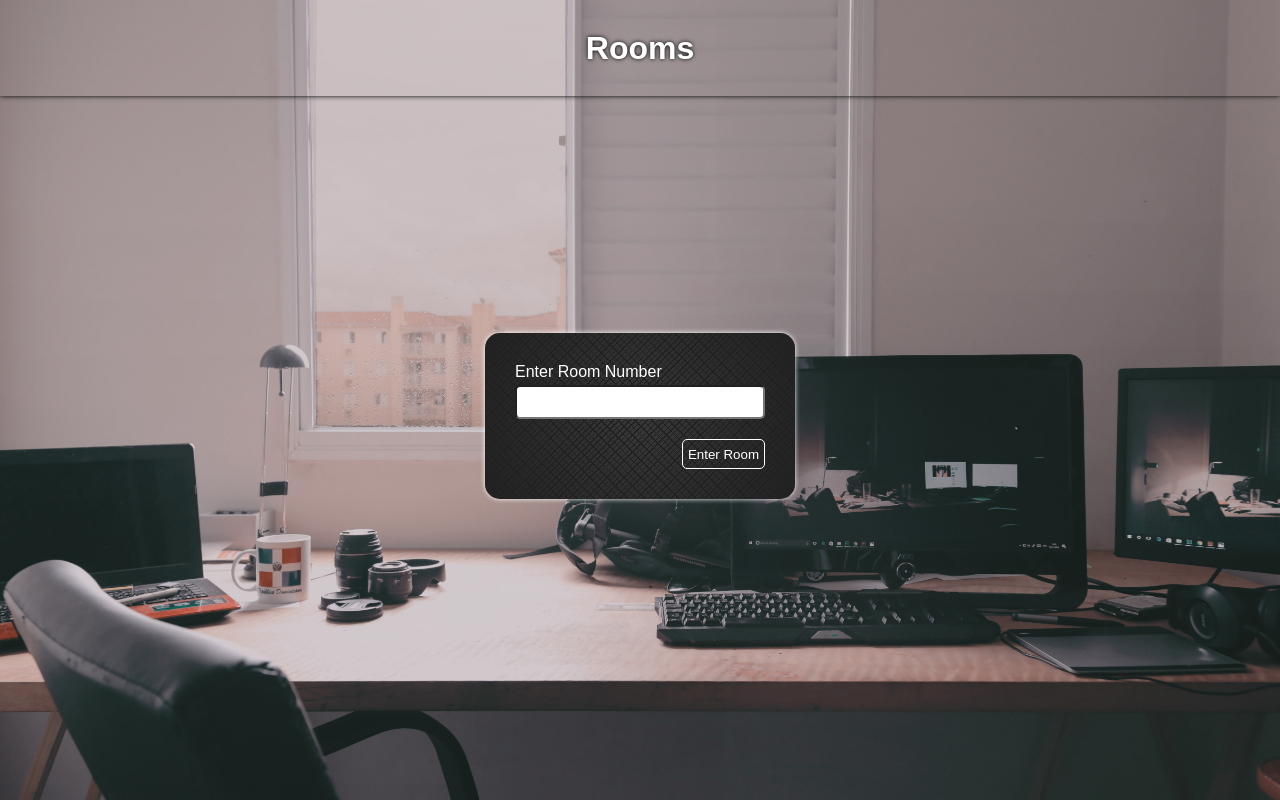
After one commit to ahammed03/Django-Chat-Application, a Django app: page /rooms/ in a window 1280 px wide. The commit adds this page. Run offline with Django 4.2, Linux system fonts and the light colour scheme.

Commit message:
Added Rooms section

```diff
--- /dev/null
+++ b/ChatApplication/home/static/rooms.css
@@ -0,0 +1,77 @@
+*{
+    margin: 0;
+    padding: 0;
+    font-family: Arial, Helvetica, sans-serif;
+}
+body{
+    height: 100vh;
+    width: 100vw;
+    background: url(/static/images/rooms-page-background.jpg) no-repeat center center/cover ;
+
+}
+
+
+.nav-bar{
+    color: white;
+    height: 12vh;
+    width: 100vw;
+    box-shadow: 0 0 5px black;
+    display: flex;
+    justify-content: center;
+    align-items: center;
+
+
+}
+h1{
+    text-shadow: 0 0 4px black;
+}
+.hero-section{
+    height: 80vh;
+    width: 100vw;
+    display: flex;
+    justify-content: center;
+    align-items: center;
+}
+.input-section{
+    padding: 30px;
+    border-radius: 15px;
+    display: flex;
+    flex-direction: column;
+    gap: 20px;
+    width: 250px;
+    box-shadow: 0 0 5px white;
+    background-image: radial-gradient(circle at center center, rgba(33,33,33,0),rgb(33,33,33)),repeating-linear-gradient(135deg, rgb(33,33,33) 0px, rgb(33,33,33) 1px,transparent 1px, transparent 4px),repeating-linear-gradient(45deg, rgb(56,56,56) 0px, rgb(56,56,56) 5px,transparent 5px, transparent 6px),linear-gradient(90deg, rgb(33,33,33),rgb(33,33,33));
+
+}
+.room-number-input{
+    display: flex;
+    flex-direction: column;
+
+}
+label{
+    margin-bottom: 4px;
+    color: white;
+
+}
+.room-number-input input{
+    padding-left: 5px;
+    border-radius: 5px;
+    height: 30px;
+
+}
+
+.btn-box{
+    width: 100%;
+    display: flex;
+    flex-direction: row-reverse;
+}
+
+
+.btn-box button{
+    height: 30px;
+    border: solid 1px white;
+    border-radius: 5px;
+    background: transparent;
+    color: white;
+    padding: 5px;
+}
--- /dev/null
+++ b/ChatApplication/home/templates/rooms.html
@@ -0,0 +1,29 @@
+<!DOCTYPE html>
+<html lang="en">
+<head>
+    <meta charset="UTF-8">
+    <meta name="viewport" content="width=device-width, initial-scale=1.0">
+    <title>Rooms | Project 1</title>
+    {% load static %}
+    <link rel="stylesheet" href="/static/rooms.css">
+</head>
+<body>
+    <div class="nav-bar">
+        <h1>Rooms</h1>
+    </div>
+    <div class="hero-section">
+        <div class="input-section">
+            <div class="room-number-input">
+                <label for="room_id">Enter Room Number</label>
+                <input type="text" id="room_id" >
+            </div>
+            <div class="btn-box">
+                <button id="enter_room_btn">
+                    Enter Room
+                </button>
+            </div>
+        </div>
+    </div>
+
+</body>
+</html>
--- a/ChatApplication/home/urls.py
+++ b/ChatApplication/home/urls.py
@@ -5,10 +5,10 @@ from django.contrib.auth import views as auth_views
 
 urlpatterns = [
     path('',views.index,name='index'),
+    path('rooms/',views.rooms,name='rooms'),
     path('login/',views.user_login,name='login'),
     path('signup/',views.user_signup,name='signup'),
     path('logout/',views.user_logout,name='logout'),
-    path('courses/',views.courses,name='courses'),
     path('password-reset/',views.password_reset,name='password-reset'),
     path('check_email/',views.check_email,name='check_email'),
     path('check_username/',views.check_username,name='check_username'),
--- a/ChatApplication/home/views.py
+++ b/ChatApplication/home/views.py
@@ -22,6 +22,10 @@ def index(request):
 #         'password1': 'dummy_password123',
 #         'password2': 'dummy_password123',
 #     }
+
+
+def rooms(request):
+    return render(request,'rooms.html')
 def user_signup(request):
     if request.method == 'POST':
 
@@ -72,8 +76,6 @@ def password_reset(request):
 
     return render(request,'password-reset.html')
 
-def courses(request):
-    return HttpResponse("Courses")
 
 
 def check_username(request):
```
Also changed, not shown: ChatApplication/home/static/home-page-style.css (+12 -0 lines), ChatApplication/home/templates/home.html (+10 -4 lines), ChatApplication/home/static/images/rooms-page-background.jpg (added).
